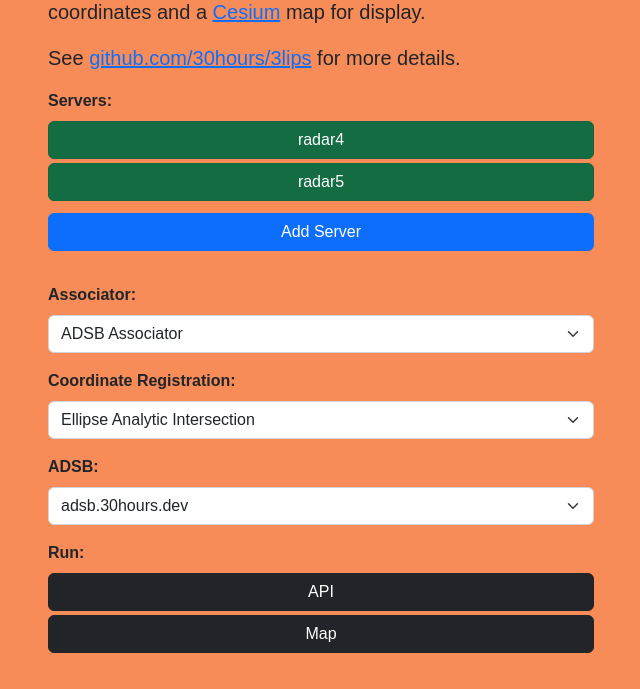
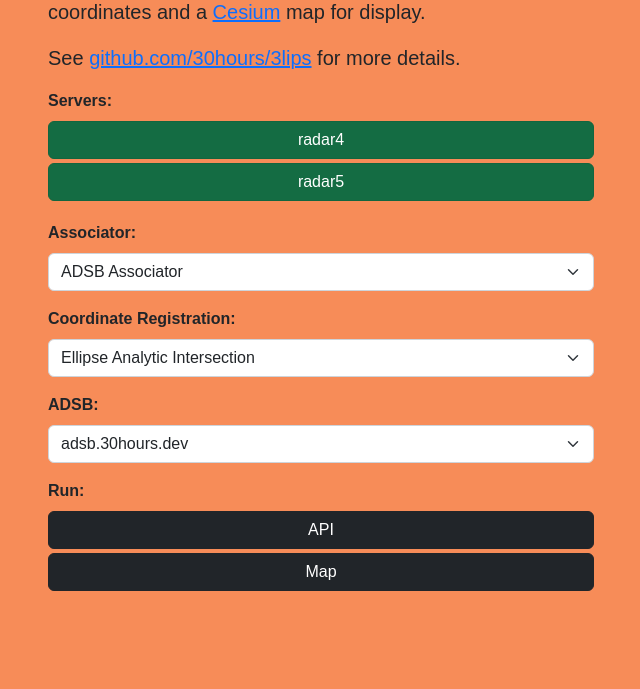
Before and after one commit to 30hours/3lips, a Flask app: page / in a window 1280 px wide. Shown: the part 247-936 px from the top of the page, without its empty margins (319-959 px from the left). After the commit the page ends 838 px from the top, so only its background shows below. Run offline with Flask 3, Linux system fonts and the light colour scheme; some libraries are stand-ins or nearby versions.

Commit message:
Remove add server functionality

```diff
--- a/src/public/js/index.js
+++ b/src/public/js/index.js
@@ -17,78 +17,3 @@ function toggle_button(button) {
   button.value = pressed === 'true' ? serverUrl : '';
   console.log(button.value);
 }
-
-function addNewServer() {
-  const container = document.getElementById("new-server-container");
-
-  // Create a new text field
-  const textField = document.createElement("input");
-  textField.type = "text";
-  textField.placeholder = "Enter new server name";
-  textField.classList.add("form-control", "new-server-field");
-
-  // Create Submit and Cancel buttons
-  const submitBtn = document.createElement("button");
-  submitBtn.innerText = "Submit";
-  submitBtn.classList.add("btn", "btn-success", "w-100", "mb-1");
-  submitBtn.onclick = submitNewServer;
-
-  const cancelBtn = document.createElement("button");
-  cancelBtn.innerText = "Cancel";
-  cancelBtn.classList.add("btn", "btn-danger", "w-100", "mb-1");
-  cancelBtn.onclick = cancelNewServer;
-
-  // Append elements to the container
-  container.innerHTML = ""; // Clear previous content
-  container.appendChild(textField);
-  container.appendChild(submitBtn);
-  container.appendChild(cancelBtn);
-}
-
-function submitNewServer(event) {
-
-  event.preventDefault();
-
-  const container = document.getElementById("new-server-container");
-  const textField = container.querySelector(".new-server-field");
-
-  // Get the entered value
-  const serverName = textField.value;
-
-  // Validate if the serverName is not empty
-  if (serverName.trim() === "") {
-    alert("Please enter a valid server name.");
-    return;
-  }
-
-  // Create a new button for the server
-  const serverBtn = document.createElement("button");
-  serverBtn.type = "button";
-  serverBtn.classList.add("btn", "btn-success", "toggle-button", "active", "w-100", "mb-1");
-  serverBtn.dataset.toggle = "button";
-  serverBtn.setAttribute("aria-pressed", "true");
-  serverBtn.setAttribute("server-url", serverName);
-  serverBtn.innerText = serverName;
-  serverBtn.onclick = function () {
-    toggle_button(this);
-  };
-
-  // Create a hidden input to store the server URL
-  const hiddenInput = document.createElement("input");
-  hiddenInput.type = "hidden";
-  hiddenInput.name = "url";
-  hiddenInput.value = serverName;
-
-  // Append the button and input to the server list
-  const serverList = document.querySelector("#server-list");
-  serverList.appendChild(serverBtn);
-  serverList.appendChild(hiddenInput);
-
-  // Clear the new server container
-  container.innerHTML = "";
-}
-
-function cancelNewServer() {
-  const container = document.getElementById("new-server-container");
-  container.innerHTML = "";
-}
--- a/src/templates/index.html
+++ b/src/templates/index.html
@@ -58,14 +58,8 @@
       <label class="form-label fw-bold">Servers:</label>
       {% for server in servers %}
           <button type="button" class="btn btn-success toggle-button active w-100 mb-1" name="url" data-toggle="button" aria-pressed="true" value="{{ server.url }}" onclick="toggle_button(this)">{{ server.name }}</button>
-          <!-- <input type="hidden" name="url" value="{{ server.url }}"> -->
+          <input type="hidden" name="url" value="{{ server.url }}">
       {% endfor %}
-      <div id="server-list">
-        <!-- Existing or dynamically added server buttons go here -->
-      </div>
-      <!-- Add the new server functionality here -->
-      <button type="button" class="btn btn-primary add-server-btn w-100 mt-2 mb-3" onclick="addNewServer()">Add Server</button>
-        <div class="" id="new-server-container"></div>
       </div>
 
       <div class="mb-3">
```
